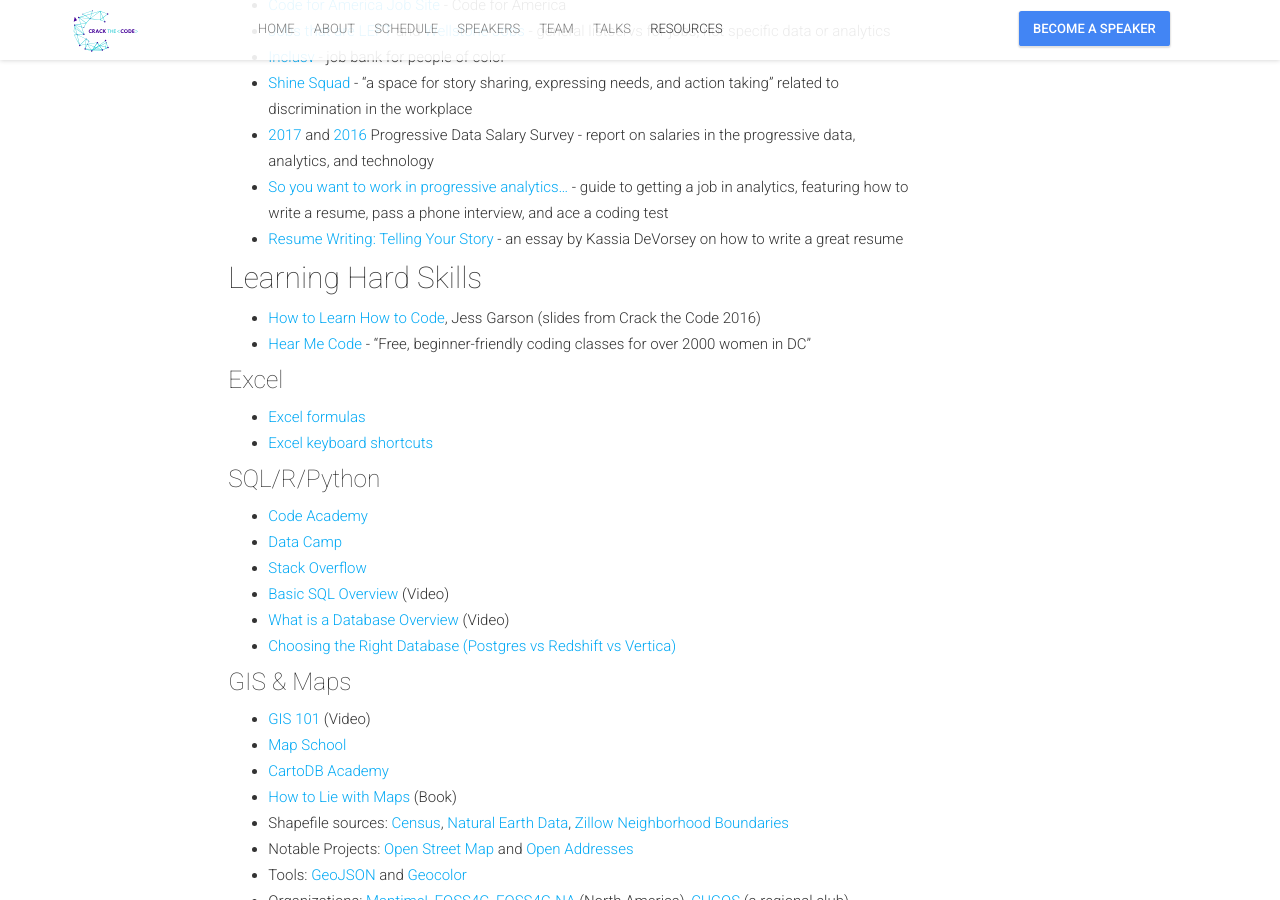
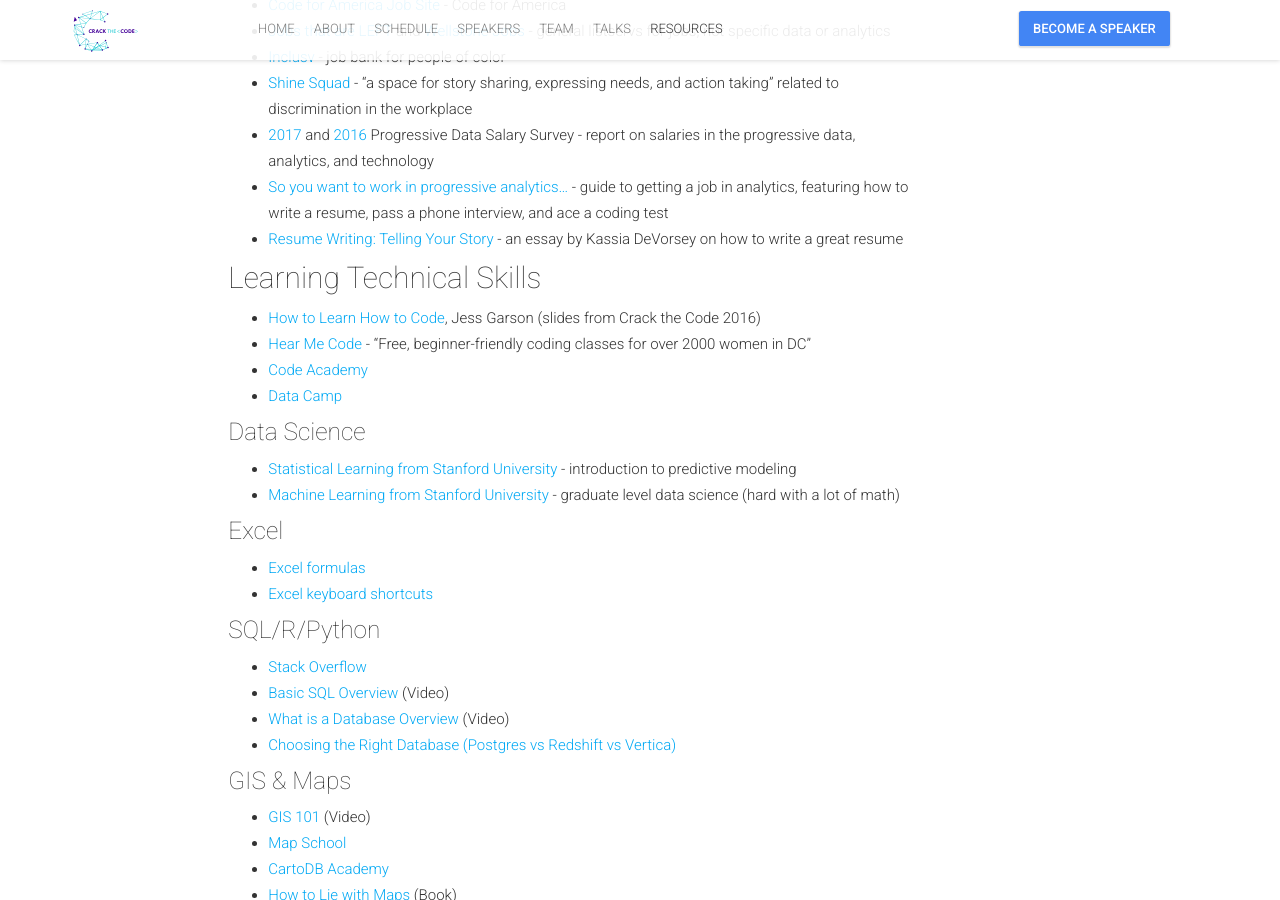
Before and after one commit to anniejw6/crackthecode_site, a Jekyll site: the page built from resources.md, in a window 1280 px wide and 900 px high, scrolled down 737 px. Built offline with Jekyll 4.4.1, drawn with Linux system fonts in a browser that asks for light colours; nearby versions of some CDN libraries; comment, search, counter and statistics services are not loaded.

Commit message:
Update resources.md

```diff
--- a/resources.md
+++ b/resources.md
@@ -23,10 +23,17 @@
 * [So you want to work in progressive analytics...](https://www.guide.progressivedatajobs.org/) - guide to getting a job in analytics, featuring how to write a resume, pass a phone interview, and ace a coding test
 * [Resume Writing: Telling Your Story](https://medium.com/@hereiskass/resume-writing-telling-your-story-bf754cc3beb0) - an essay by Kassia DeVorsey on how to write a great resume
 
-##### Learning Hard Skills
+##### Learning Technical Skills
 
 * [How to Learn How to Code](https://github.com/JessicaGarson/Crack-the-Code-Talk), Jess Garson (slides from Crack the Code 2016)
 * [Hear Me Code](http://hearmecode.com/) - "Free, beginner-friendly coding classes for over 2000 women in DC"
+* [Code Academy](https://www.codecademy.com/)
+* [Data Camp](https://www.datacamp.com/courses)
+
+###### Data Science
+
+* [Statistical Learning from Stanford University](https://lagunita.stanford.edu/courses/HumanitiesSciences/StatLearning/Winter2016/about) - introduction to predictive modeling
+* [Machine Learning from Stanford University](https://www.coursera.org/learn/machine-learning) - graduate level data science (hard with a lot of math)
 
 ###### Excel
 
```
Also changed, not shown: other parts of resources.md (+0 -2 lines).
